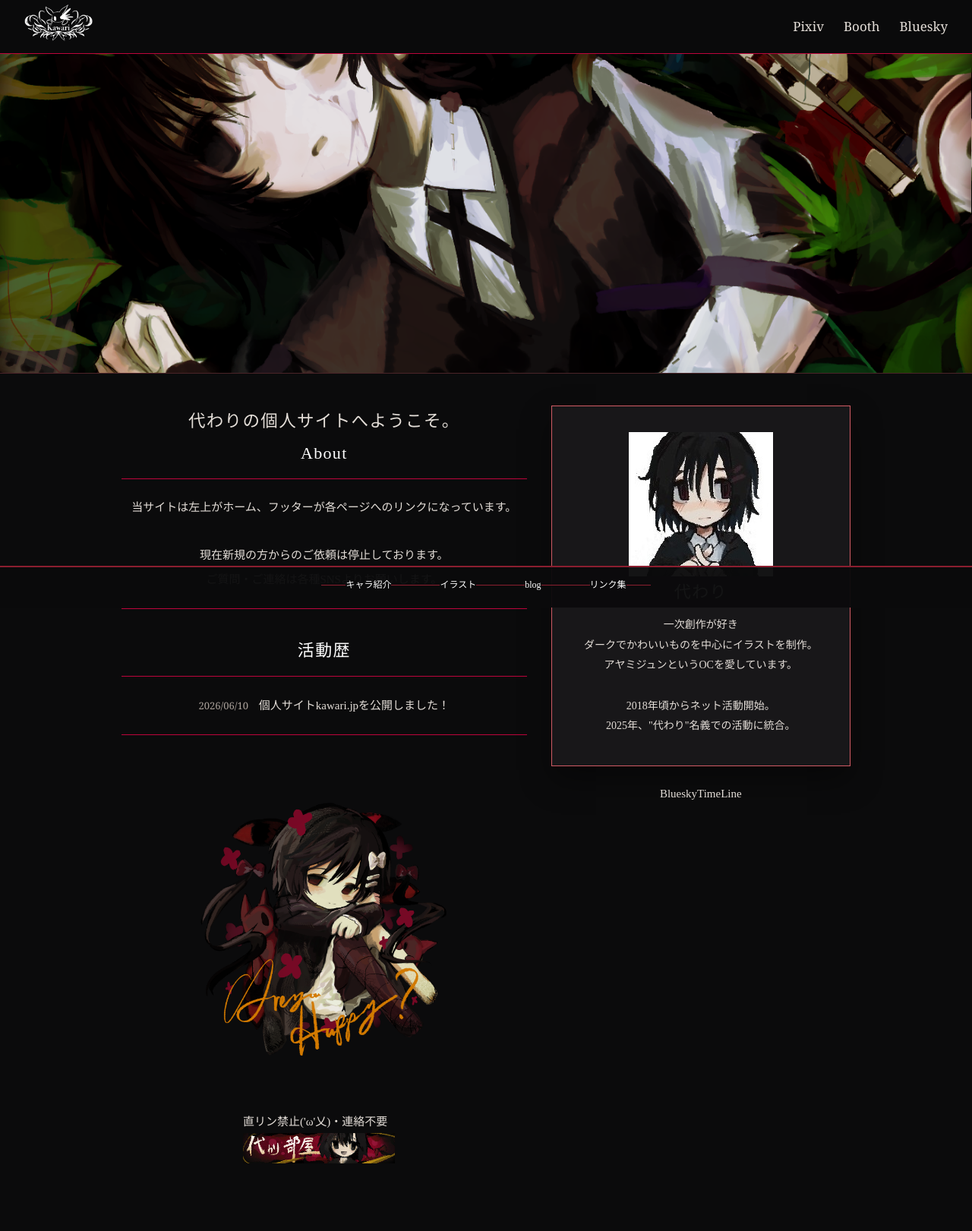
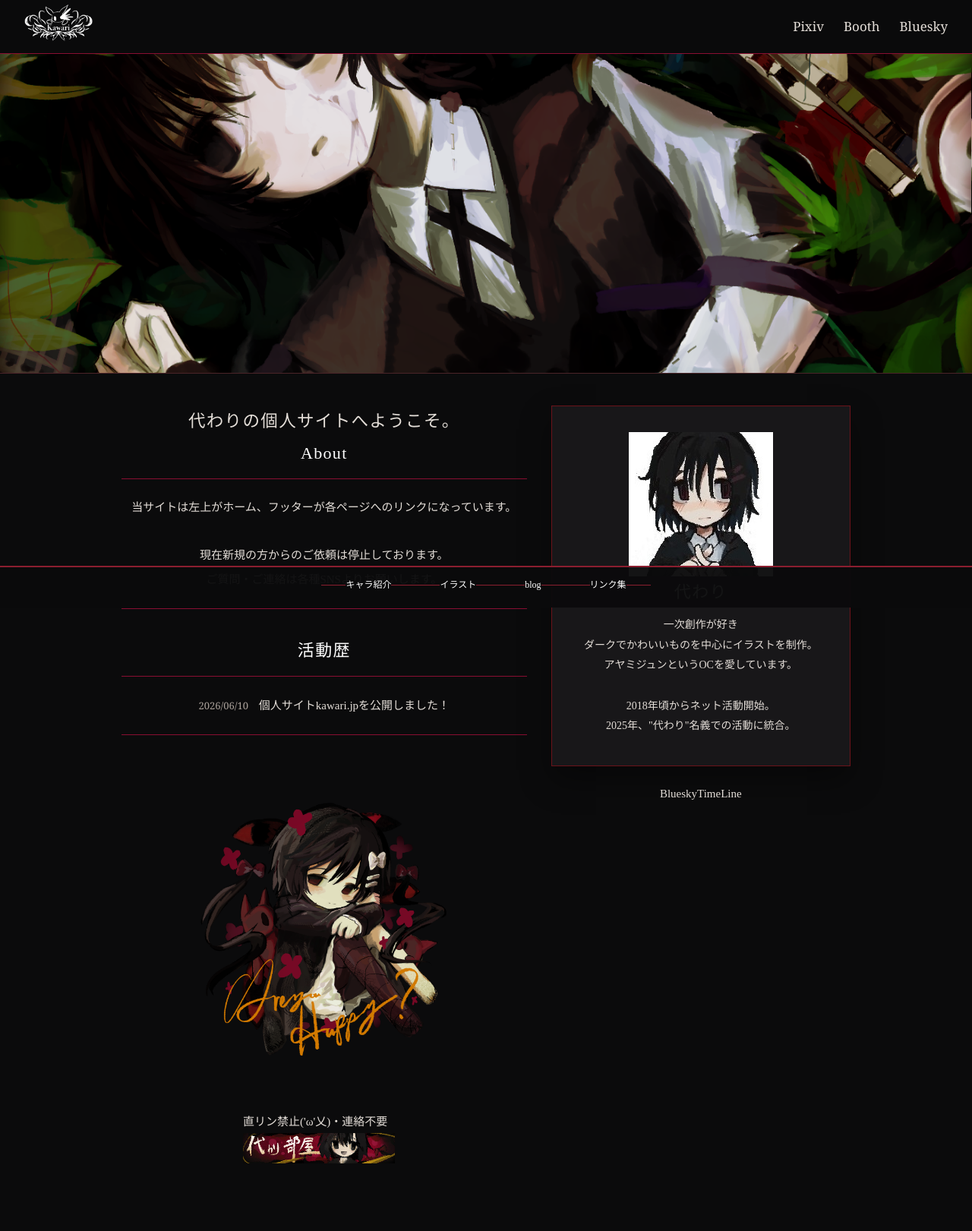
Before and after one commit to kawari-acc/HP, a PHP site: page /index.html in a window 1280 px wide. Shown: the whole page at 76% size. Run offline with PHP 8.4, Linux system fonts and the light colour scheme; some libraries are stand-ins or nearby versions; some web fonts are replaced.

Commit message:
Add files via upload

```diff
--- a/style.css
+++ b/style.css
@@ -10,11 +10,11 @@
   --panel: #181719;
   --panel-soft: #232125;
   --accent: #8b1e2f;
-  --accent2: #d15b64;
+  --accent2: #6b131a;
   --text: #e4ded8;
   --text2: #aaa19a;
   --text-muted: #aaa19a;
-  --divider: rgba(212, 4, 67, 0.89);
+  --divider: rgba(153, 15, 56, 0.89);
   --shadow: rgba(0, 0, 0, 0.38);
   --font-en: Georgia, "Times New Roman", serif;
   --font-ja: "Noto Serif JP", "Yu Mincho", "Hiragino Mincho ProN", serif;
```
